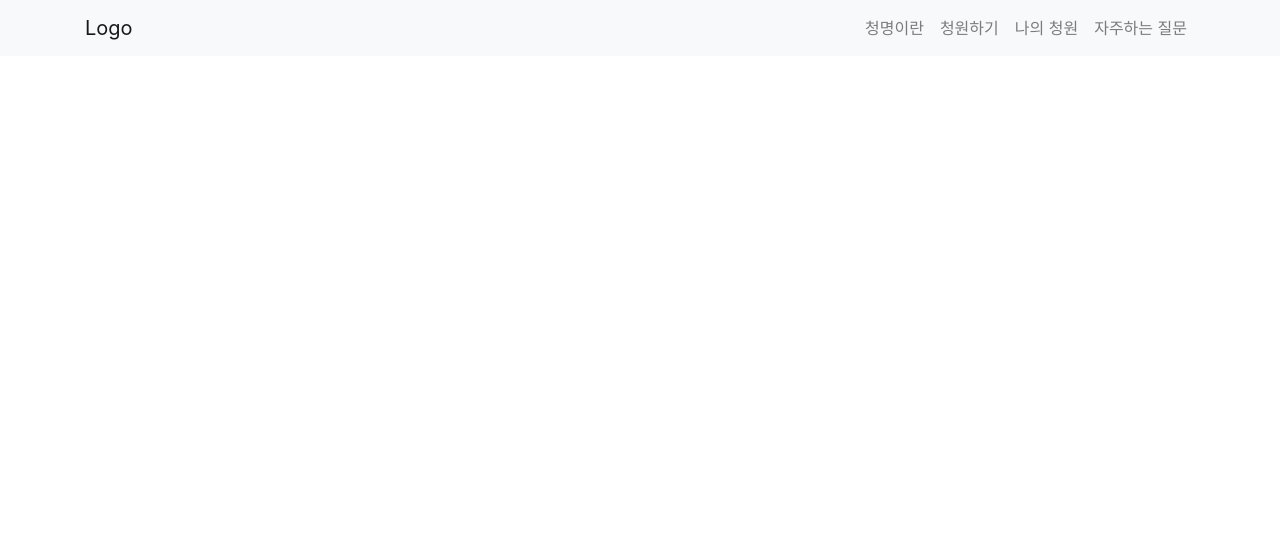
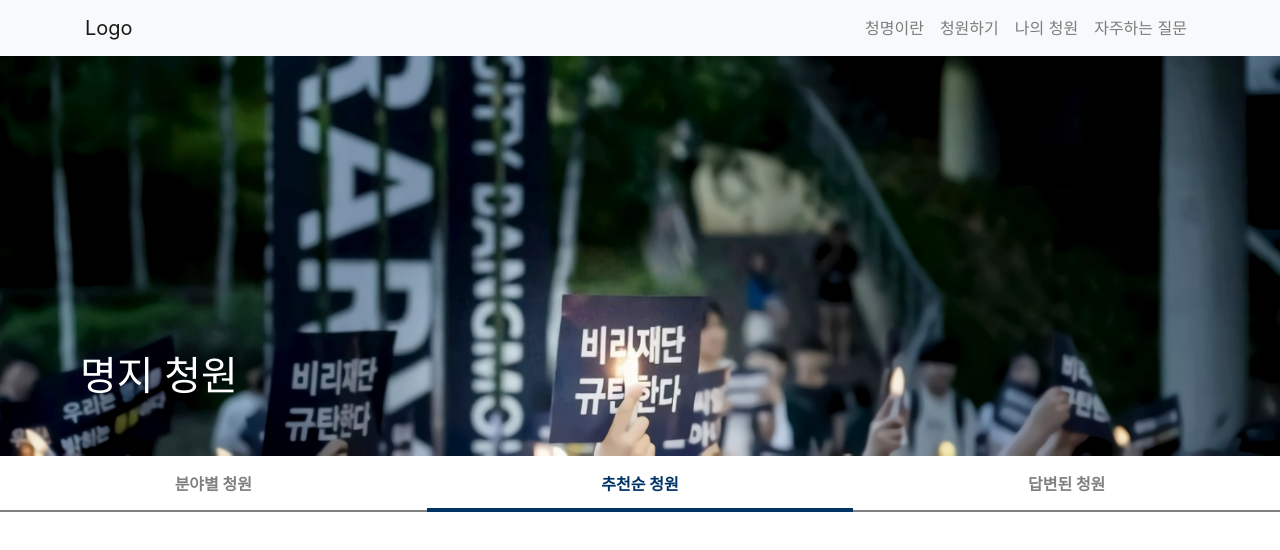
Before and after one commit to oneandhalf/CheongMyong-Client, a React (Create React App) app: page /recommend in a window 1280 px wide. Shown: the top 550 px of the page. Built offline with nearby package versions, Linux system fonts and the light colour scheme.

Commit message:
Modified Component: RecommendView

```diff
--- a/src/components/RecommendView.js
+++ b/src/components/RecommendView.js
@@ -1,9 +1,10 @@
-import React, { useState } from "react";
+import React from "react";
+import PetitionsView from "./PetitionsView";
 
 const RecommendView = props => {
   return (
     <div className="RecommendView">
-
+      <PetitionsView pMenuID={1} />
     </div>
   );
 };
```
